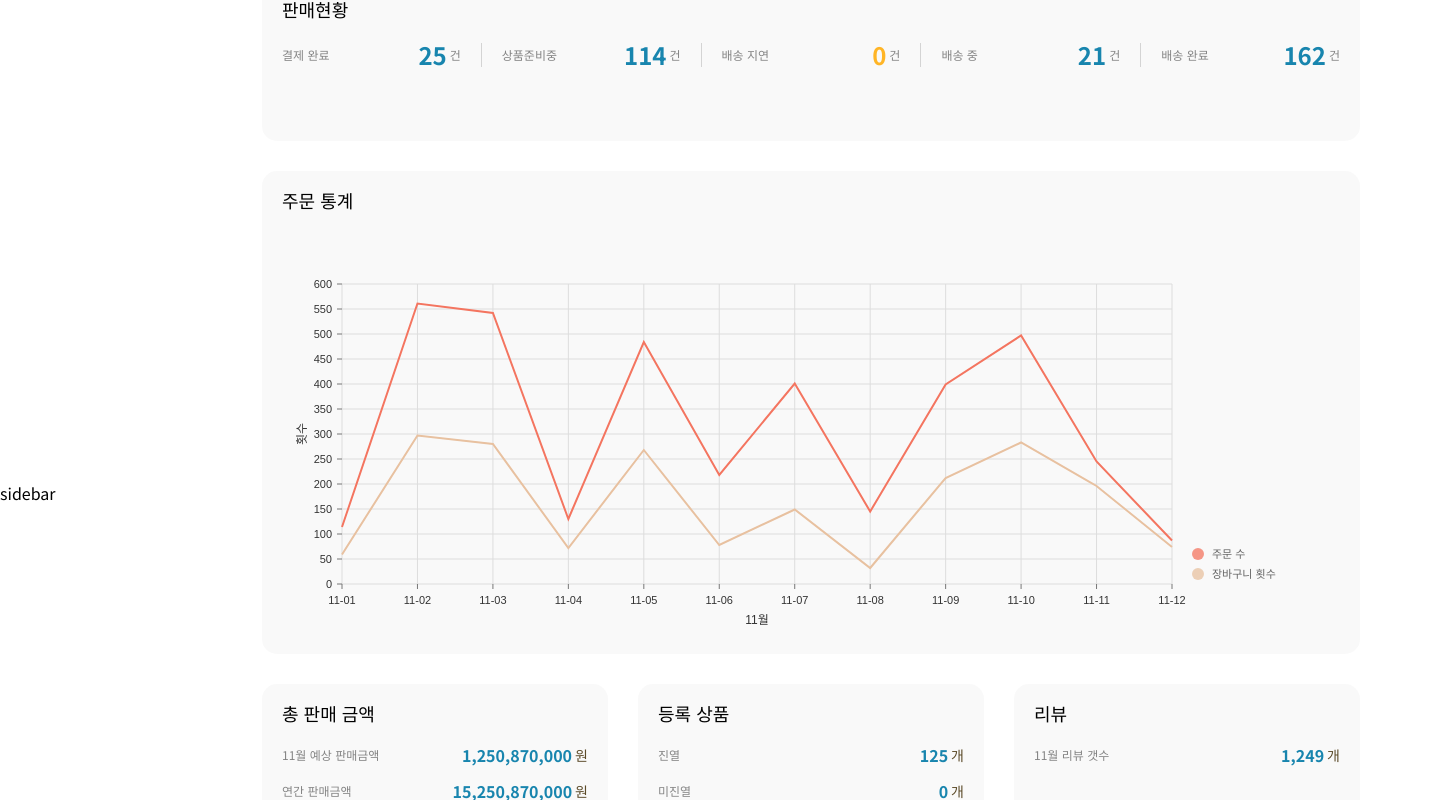
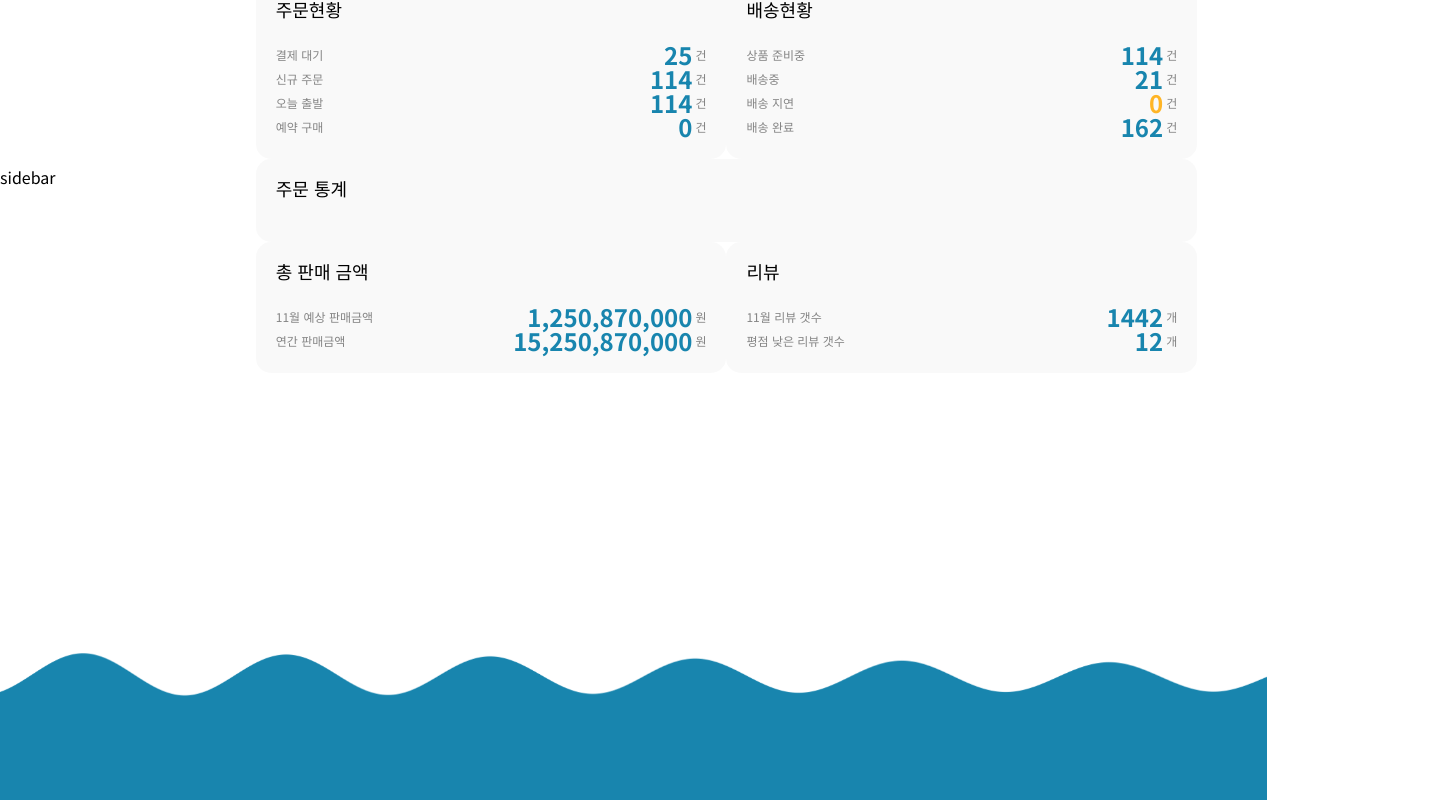
Before and after one commit to codestates-seb/seb40_main_019, a React (Create React App) app in the folder client/: page /seller in a window 1280 px wide. Shown: the part 280-1080 px from the top of the page, 1430 px wide, since content can reach past the window. Built offline with nearby package versions, Linux system fonts and the light colour scheme.

Commit message:
Feat: 판매자 대시보드 레이아웃 재정리

```diff
--- /dev/null
+++ b/client/src/components/seller/css/DashboardBox.scss
@@ -0,0 +1,27 @@
+.dashboardDetail {
+  display: flex;
+  justify-content: space-between;
+  align-items: center;
+  h1 {
+    font-size: 24px;
+    font-weight: 600;
+    color: var(--color-blue);
+    margin-right: 3px;
+  }
+  h3 {
+    font-size: 12px;
+    color: rgba(132, 132, 132, 1);
+  }
+  h4 {
+    font-size: 16px;
+    color: var(--color-blue);
+    font-weight: 600;
+  }
+  div {
+    display: flex;
+    align-items: center;
+  }
+  .yellow {
+    color: var(--color-yellow);
+  }
+}
--- /dev/null
+++ b/client/src/components/seller/js/DashboardBox.js
@@ -0,0 +1,13 @@
+import '../css/DashboardBox.scss';
+
+export default function DashboardBox({ title, num, unit, yellow }) {
+  return (
+    <div className="dashboardDetail">
+      <h3>{title}</h3>
+      <div>
+        <h1 className={yellow}>{num}</h1>
+        <h3>{unit}</h3>
+      </div>
+    </div>
+  );
+}
--- a/client/src/pages/seller/css/Seller.scss
+++ b/client/src/pages/seller/css/Seller.scss
@@ -4,81 +4,31 @@
 
 .sellerDashboard {
   margin: 70px;
-  display: grid;
-  grid-template-rows: 1fr 3fr 2fr;
-  grid-column-end: 10px;
-  grid-gap: 30px;
   width: 100%;
-  h1 {
-    font-size: 24px;
-    font-weight: 600;
-    color: var(--color-blue);
-  }
+
   h2 {
     font-size: 18px;
     margin-bottom: 25px;
   }
-  h3 {
-    font-size: 12px;
-    color: rgba(132, 132, 132, 1);
+
+  .dashboardTop {
+    display: flex;
   }
-  h4 {
-    font-size: 16px;
-    color: var(--color-blue);
-    font-weight: 600;
+  .dashboardHalf {
+    width: 50%;
   }
   .dashboardBox {
+    width: 100%;
     background-color: rgba(217, 217, 217, 0.17);
     padding: 20px;
     border-radius: 15px;
   }
 
-  .dashboardContent {
-    margin: 25px 0px;
-    display: grid;
-    grid-template-columns: 1fr 1px 1fr 1px 1fr 1px 1fr 1px 1fr;
-    grid-gap: 20px;
-
-    .dashboardDetail {
-      display: flex;
-      justify-content: space-between;
-      align-items: center;
-      div {
-        display: flex;
-        align-items: center;
-        h1 {
-          margin-right: 3px;
-        }
-      }
-      .yellow {
-        color: var(--color-yellow);
-      }
-    }
-    .gapline {
-      background-color: rgba(212, 212, 212, 1);
-    }
+  .gapline {
+    background-color: rgba(212, 212, 212, 1);
   }
 
   .dashboardBottom {
-    display: grid;
-    grid-template-columns: 1fr 1fr 1fr;
-    grid-gap: 30px;
-
-    .dashboardText {
-      margin-bottom: 20px;
-      display: flex;
-      justify-content: space-between;
-      align-items: center;
-      .dashboardNum {
-        display: flex;
-        align-items: center;
-      }
-      .dashboardNumText {
-        margin-left: 3px;
-        font-weight: 400;
-        font-size: 14px;
-        color: var(--color-brown);
-      }
-    }
+    display: flex;
   }
 }
--- a/client/src/pages/seller/js/Seller.js
+++ b/client/src/pages/seller/js/Seller.js
@@ -1,111 +1,67 @@
-import Graph from '../../../components/seller/js/Graph';
+// import Graph from '../../../components/seller/js/Graph';
+import DashboardBox from '../../../components/seller/js/DashboardBox';
 import '../css/Seller.scss';
-import graphData from '../../../components/seller/graphData.json';
+// import graphData from '../../../components/seller/graphData.json';
 
 export default function Seller() {
   return (
     <>
       <div className="sellerSidebar">sidebar</div>
       <div className="sellerDashboard">
-        <div className="dashboardBox">
-          <h2>판매현황</h2>
-          <div className="dashboardContent">
-            <div className="dashboardDetail">
-              <h3>결제 완료</h3>
-              <div>
-                <h1>25</h1>
-                <h3>건</h3>
-              </div>
+        <div className="dashboardTop">
+          <div className="dashboardHalf">
+            <div className="dashboardBox">
+              <h2>주문현황</h2>
+              <DashboardBox title={'결제 대기'} num={'25'} unit={'건'} />
+              <DashboardBox title={'신규 주문'} num={'114'} unit={'건'} />
+              <DashboardBox title={'오늘 출발'} num={'114'} unit={'건'} />
+              <DashboardBox title={'예약 구매'} num={'0'} unit={'건'} />
             </div>
-            <div className="gapline"></div>
-            <div className="dashboardDetail">
-              <h3>상품준비중</h3>
-              <div>
-                <h1>114</h1>
-                <h3>건</h3>
-              </div>
-            </div>
-            <div className="gapline"></div>
-            <div className="dashboardDetail">
-              <h3>배송 지연</h3>
-              <div>
-                <h1 className="yellow">0</h1>
-                <h3>건</h3>
-              </div>
-            </div>
-            <div className="gapline"></div>
-            <div className="dashboardDetail">
-              <h3>배송 중</h3>
-              <div>
-                <h1>21</h1>
-                <h3>건</h3>
-              </div>
-            </div>
-            <div className="gapline"></div>
-            <div className="dashboardDetail">
-              <h3>배송 완료</h3>
-              <div>
-                <h1>162</h1>
-                <h3>건</h3>
-              </div>
+          </div>
+          <div className="dashboardHalf">
+            <div className="dashboardBox">
+              <h2>배송현황</h2>
+              <DashboardBox title={'상품 준비중'} num={'114'} unit={'건'} />
+              <DashboardBox title={'배송중'} num={'21'} unit={'건'} />
+              <DashboardBox
+                title={'배송 지연'}
+                num={'0'}
+                unit={'건'}
+                yellow={'yellow'}
+              />
+              <DashboardBox title={'배송 완료'} num={'162'} unit={'건'} />
             </div>
           </div>
         </div>
         <div className="dashboardBox">
           <h2>주문 통계</h2>
-          <div className="graph">
-            <Graph data={graphData} />
-          </div>
+          <div className="graph">{/* <Graph data={graphData} /> */}</div>
         </div>
         <div className="dashboardBottom">
-          <div className="dashboardBox">
-            <h2>총 판매 금액</h2>
-            <div className="dashboardTexts">
-              <div className="dashboardText">
-                <h3>11월 예상 판매금액</h3>
-                <div className="dashboardNum">
-                  <h4>1,250,870,000</h4>
-                  <h4 className="dashboardNumText">원</h4>
-                </div>
-              </div>
-              <div className="dashboardText">
-                <h3>연간 판매금액</h3>
-                <div className="dashboardNum">
-                  <h4>15,250,870,000</h4>
-                  <h4 className="dashboardNumText">원</h4>
-                </div>
-              </div>
+          <div className="dashboardHalf">
+            <div className="dashboardBox">
+              <h2>총 판매 금액</h2>
+              <DashboardBox
+                title={'11월 예상 판매금액'}
+                num={'1,250,870,000'}
+                unit={'원'}
+              />
+              <DashboardBox
+                title={'연간 판매금액'}
+                num={'15,250,870,000'}
+                unit={'원'}
+              />
             </div>
           </div>
-          <div className="dashboardBox">
-            <h2>등록 상품</h2>
-            <div className="dashboardTexts">
-              <div className="dashboardText">
-                <h3>진열</h3>
-                <div className="dashboardNum">
-                  <h4>125</h4>
-                  <h4 className="dashboardNumText">개</h4>
-                </div>
-              </div>
-              <div className="dashboardText">
-                <h3>미진열</h3>
-                <div className="dashboardNum">
-                  <h4>0</h4>
-                  <h4 className="dashboardNumText">개</h4>
-                </div>
-              </div>
-            </div>
-          </div>
-          <div className="dashboardBox">
-            <h2>리뷰</h2>
-            <div className="dashboardTexts">
-              <div className="dashboardText">
-                <h3>11월 리뷰 갯수</h3>
-                <div className="dashboardNum">
-                  <h4>1,249</h4>
-                  <h4 className="dashboardNumText">개</h4>
-                </div>
-              </div>
+          <div className="dashboardHalf">
+            <div className="dashboardBox">
+              <h2>리뷰</h2>
+              <DashboardBox title={'11월 리뷰 갯수'} num={'1442'} unit={'개'} />
+              <DashboardBox
+                title={'평점 낮은 리뷰 갯수'}
+                num={'12'}
+                unit={'개'}
+              />
             </div>
           </div>
         </div>
```
